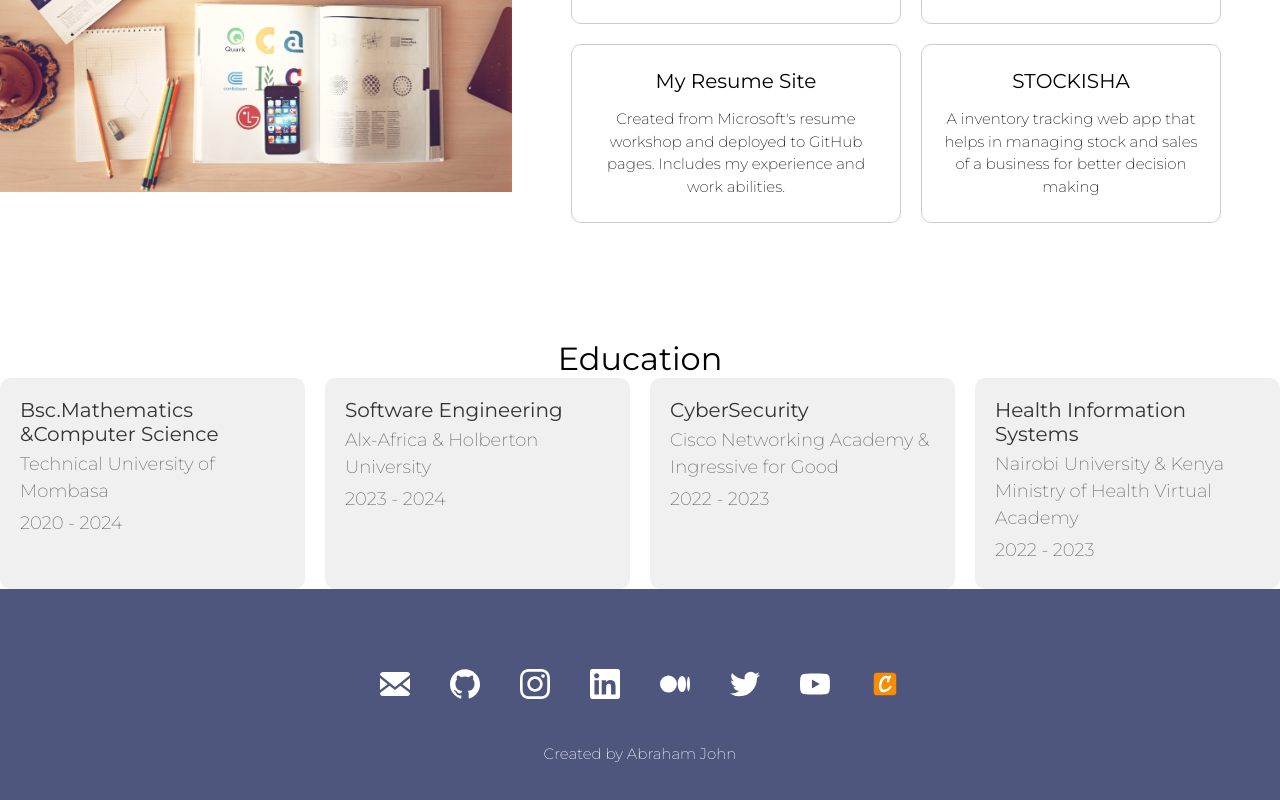
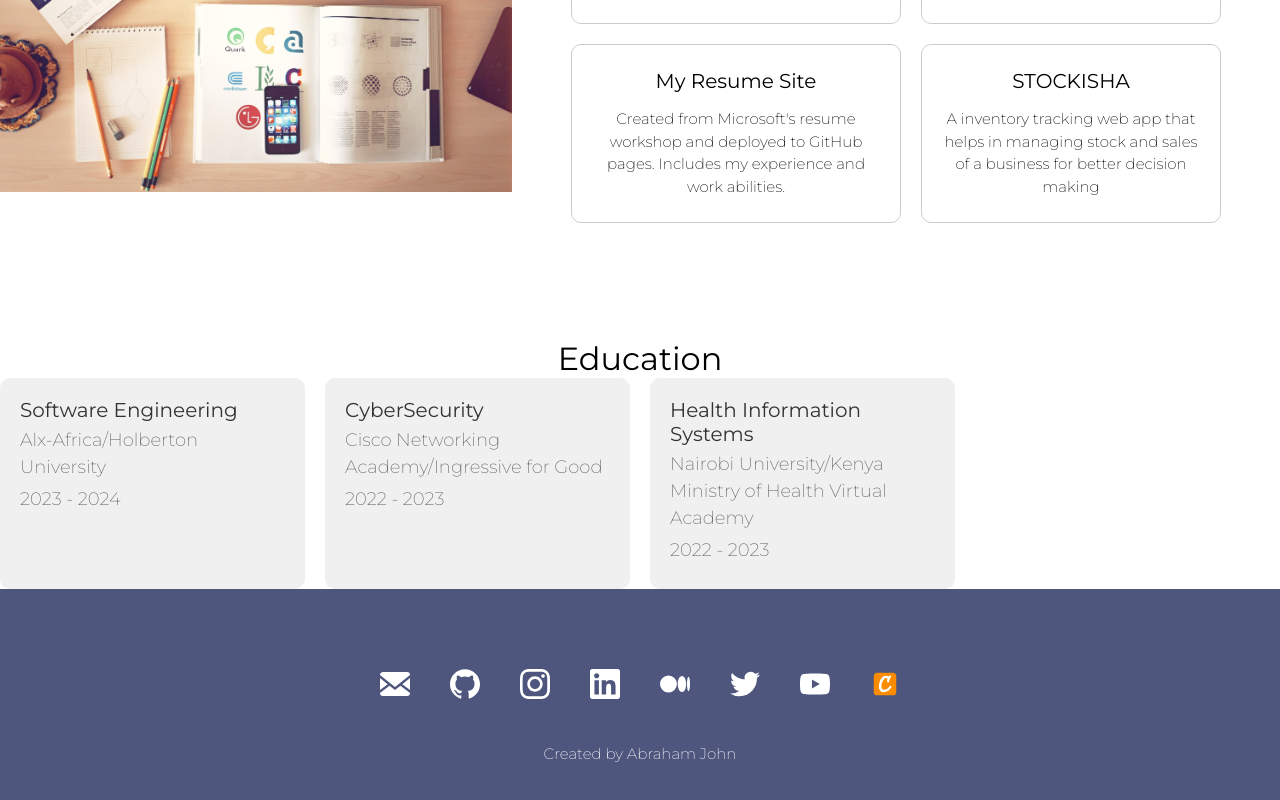
Before and after one commit to Jabrahamjohn/myportfolio, a React (Vite) app: page / in a window 1280 px wide. Shown: the part 2315-3115 px from the top of the page. Built offline with nearby package versions, Linux system fonts and the light colour scheme.

Commit message:
Update Education.jsx
Removed one cell for now

```diff
--- a/src/Components/Education.jsx
+++ b/src/Components/Education.jsx
@@ -7,23 +7,18 @@ const Education = () => {
       <h2>Education</h2>
       <div className="education-grid">
           <div className="education-cell">
-          <h3>Bsc.Mathematics &Computer Science</h3>
-          <p>Technical University of Mombasa</p>
-          <p>2020 - 2024</p>
-          </div>
-          <div className="education-cell">
           <h3>Software Engineering</h3>
-          <p>Alx-Africa & Holberton University</p>
+          <p>Alx-Africa/Holberton University</p>
           <p>2023 - 2024</p>
           </div>
           <div className="education-cell">
           <h3>CyberSecurity</h3>
-          <p>Cisco Networking Academy & Ingressive for Good</p>
+          <p>Cisco Networking Academy/Ingressive for Good</p>
           <p>2022 - 2023</p>
           </div>
           <div className="education-cell">
           <h3>Health Information Systems</h3>
-          <p>Nairobi University & Kenya Ministry of Health Virtual Academy</p>
+          <p>Nairobi University/Kenya Ministry of Health Virtual Academy</p>
           <p>2022 - 2023</p>
           </div>
       </div>
```
